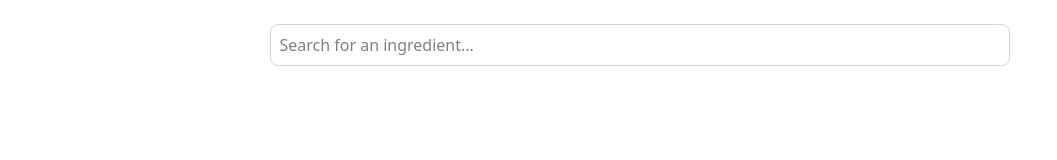
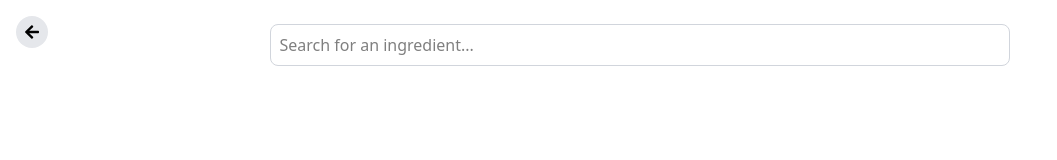
Before and after one commit to Sarojini-T/CS426-auMarche, a React (Vite) app: page /suggestion in a window 1280 px wide. Shown: the top 160 px of the page, without its empty margins (0-1057 px from the left). Built offline with nearby package versions, Linux system fonts and the light colour scheme; a web font is replaced by a local one.

Commit message:
added arrow to top left

```diff
--- a/src/pages/UserSuggestionPage/SuggestionPage.tsx
+++ b/src/pages/UserSuggestionPage/SuggestionPage.tsx
@@ -2,6 +2,7 @@ import { useState } from "react";
 import { ITEM_DATA, ItemData } from "../../data/item-data";
 import Title from "../ProfilePage/components/Title";
 import SearchBar from "./components/SearchBar";
+import { FaArrowLeft } from "react-icons/fa";
 
 const SuggestionsPage: React.FC = () => {
   const [searchTerm, setSearchTerm] = useState<string>("");
@@ -26,6 +27,9 @@ const SuggestionsPage: React.FC = () => {
 
   return (
     <div className="w-[100vw] h-[100vh] flex flex-col items-center p-6">
+        <button className="absolute top-4 left-4 p-2 bg-gray-200 rounded-full">
+        <FaArrowLeft />
+      </button>
       <SearchBar value={searchTerm} onChange={setSearchTerm} />
       {searchTerm && (
         <div className="absolute bg-white shadow-lg w-[60%] mt-2 rounded-lg">
```
